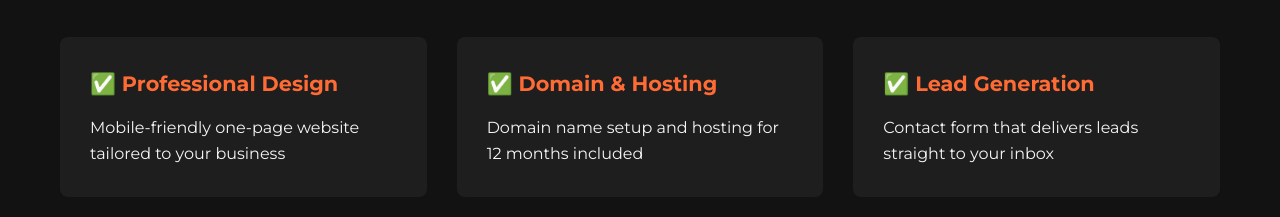
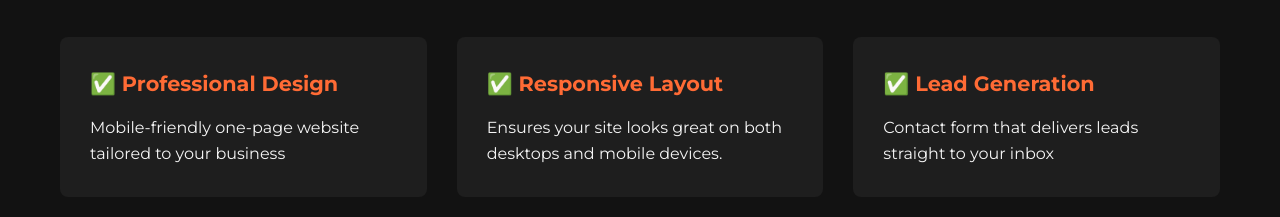
Before and after one commit to legacy3x/Flash-Sale-Web, a website: page index.html in a window 1280 px wide. Shown: the part 1317-1534 px from the top of the page. Drawn offline with Linux system fonts and the light colour scheme.

Commit message:
Updated index.html

```diff
--- a/index.html
+++ b/index.html
@@ -314,8 +314,8 @@
           <p>Mobile-friendly one-page website tailored to your business</p>
         </div>
         <div class="benefit-card">
-          <h3>✅ Domain & Hosting</h3>
-          <p>Domain name setup and hosting for 12 months included</p>
+          <h3>✅ Responsive Layout</h3>
+          <p>Ensures your site looks great on both desktops and mobile devices.</p>
         </div>
         <div class="benefit-card">
           <h3>✅ Lead Generation</h3>
```
